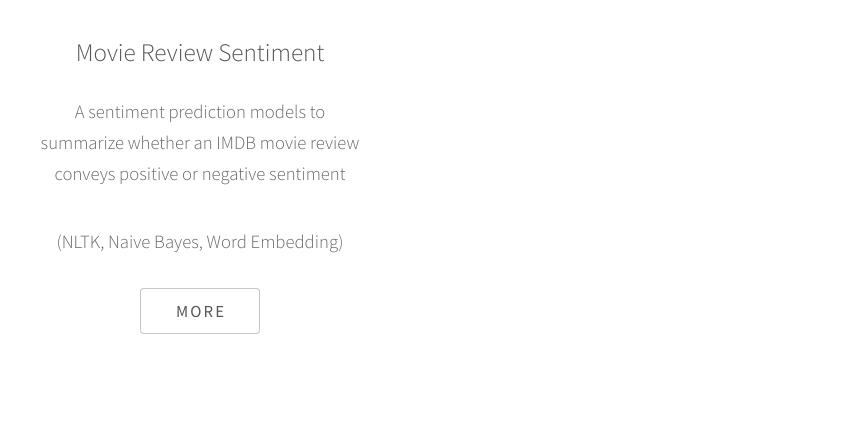
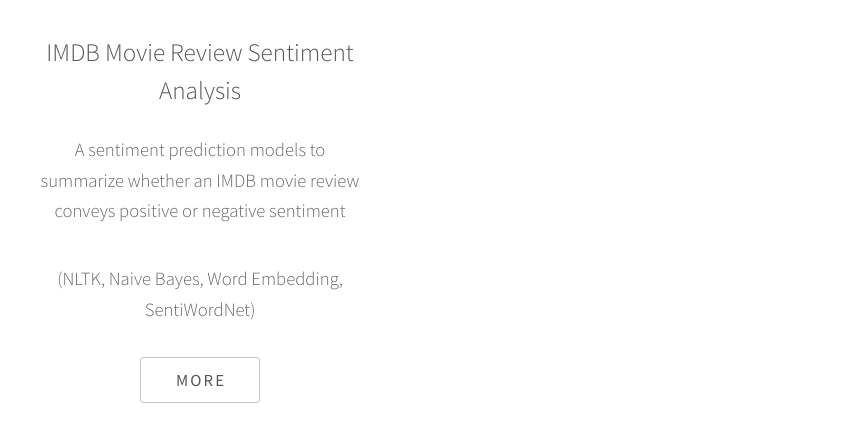
Before and after one commit to sindhu819/sindhu819.github.io, a plain HTML site: page index.html in a window 1280 px wide. Shown: the part 2178-2622 px from the top of the page, without its empty margins (48-889 px from the left). Drawn offline with Linux system fonts and the light colour scheme.

Commit message:
Update index.html

```diff
--- a/index.html
+++ b/index.html
@@ -112,12 +112,12 @@
 					<div class="row 150%">
 						<div class="4u 6u$(small)">
 							<span class="image fit"><img src="images/movie.jpeg" width="200" height="230" alt="" /></span>
-							<h3>Movie Review Sentiment</h3>
+							<h3> IMDB Movie Review Sentiment Analysis</h3>
 							<p>A sentiment prediction models to summarize whether
 							an IMDB movie review conveys positive or negative sentiment</p>
-							(NLTK, Naive Bayes, Word Embedding)
+							(NLTK, Naive Bayes, Word Embedding, SentiWordNet)
 							<ul class="actions">
 								<br>
-								<li><a href="https://github.com/sindhu819" target="_blank" class="button">More</a></li>
+								<li><a href="" target="_blank" class="button">More</a></li>
 							</ul>
 						</div>
```
